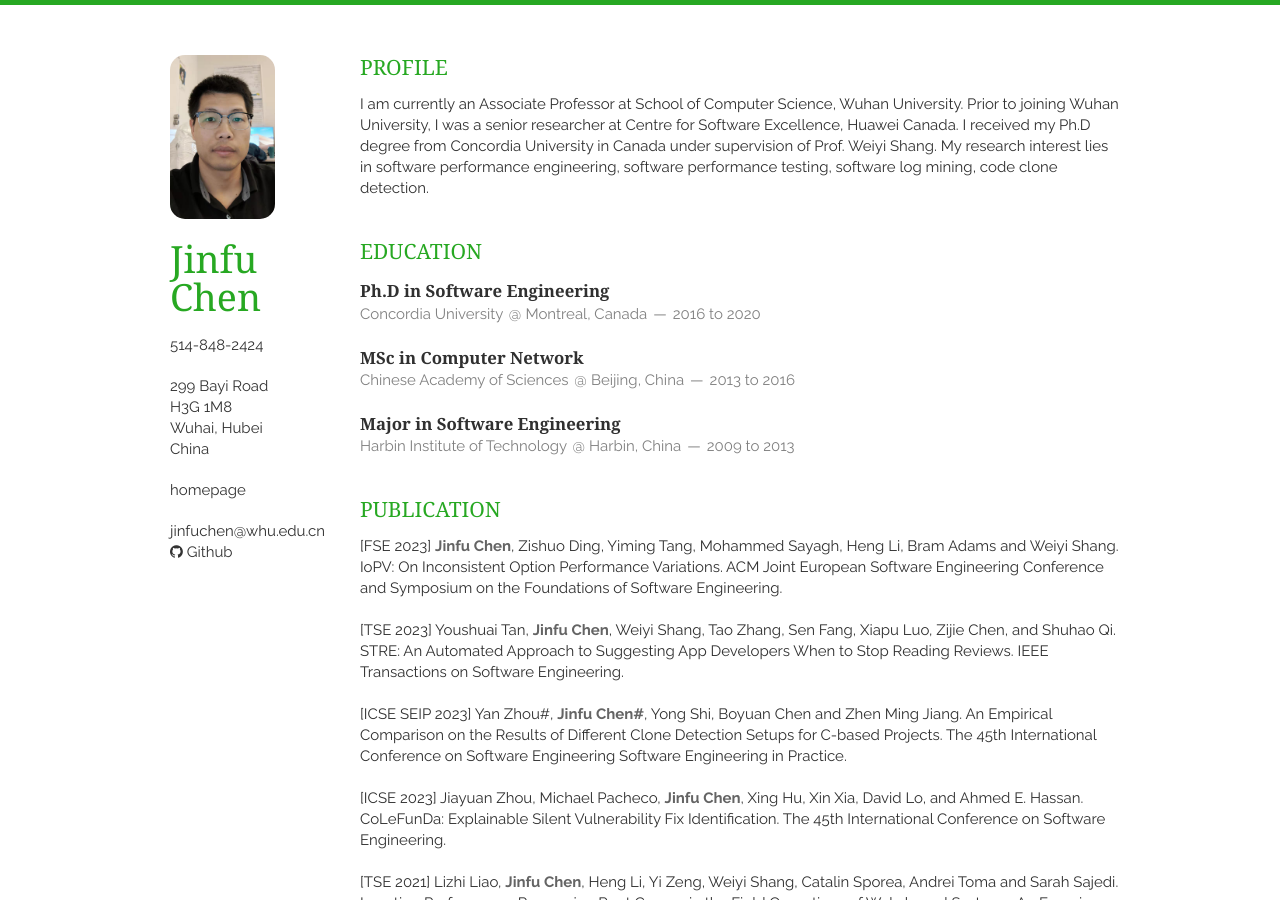
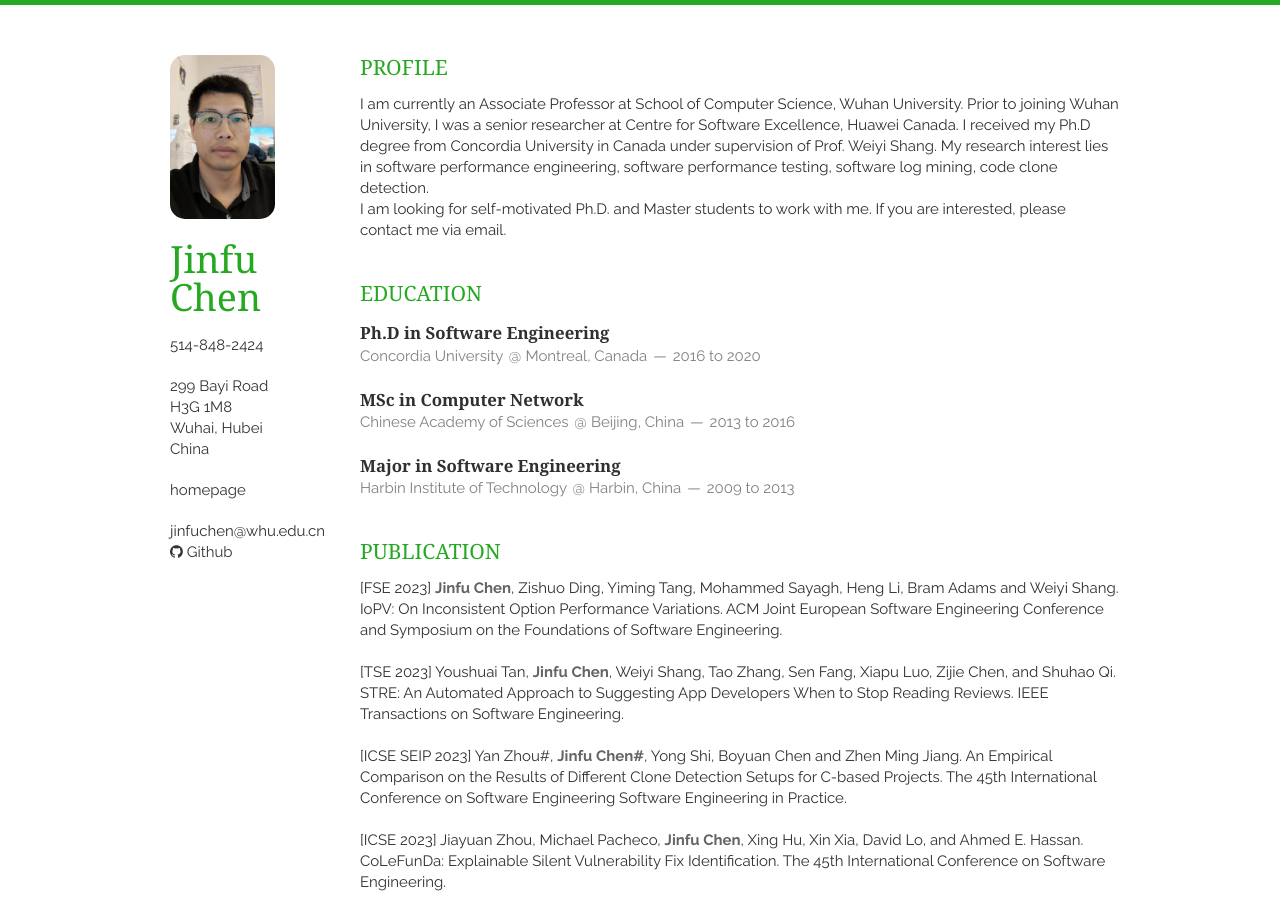
Before and after one commit to jinfuchen/jinfu, a Jekyll site: the page built from index.html, in a window 1280 px wide and 900 px high. Built offline with Jekyll 4.4.1, drawn with Linux system fonts in a browser that asks for light colours; nearby versions of some CDN libraries; the list of posts is cut into pages by our own code.

Commit message:
hiring students

```diff
--- a/_includes/profile.html
+++ b/_includes/profile.html
@@ -1,6 +1,9 @@
 <section class="thirteen columns">
     <h1>Profile</h1>
     <article>
-        <p>I am currently an Associate Professor at School of Computer Science, Wuhan University. Prior to joining Wuhan University, I was a senior researcher at Centre for Software Excellence, Huawei Canada. I received my Ph.D degree from Concordia University in Canada under supervision of Prof. <a href="https://users.encs.concordia.ca/~shang/">Weiyi Shang</a>. My research interest lies in software performance engineering, software performance testing, software log mining, code clone detection.</p>
+        <p>I am currently an Associate Professor at School of Computer Science, Wuhan University. Prior to joining Wuhan University, I was a senior researcher at Centre for Software Excellence, Huawei Canada. I received my Ph.D degree from Concordia University in Canada under supervision of Prof. <a href="https://ece.uwaterloo.ca/~wshang">Weiyi Shang</a>. My research interest lies in software performance engineering, software performance testing, software log mining, code clone detection.</p>
+
+        <p>I am looking for self-motivated Ph.D. and Master students to work with me. If you are interested, please contact me via email.</p>
+
     </article>
 </section>
```
